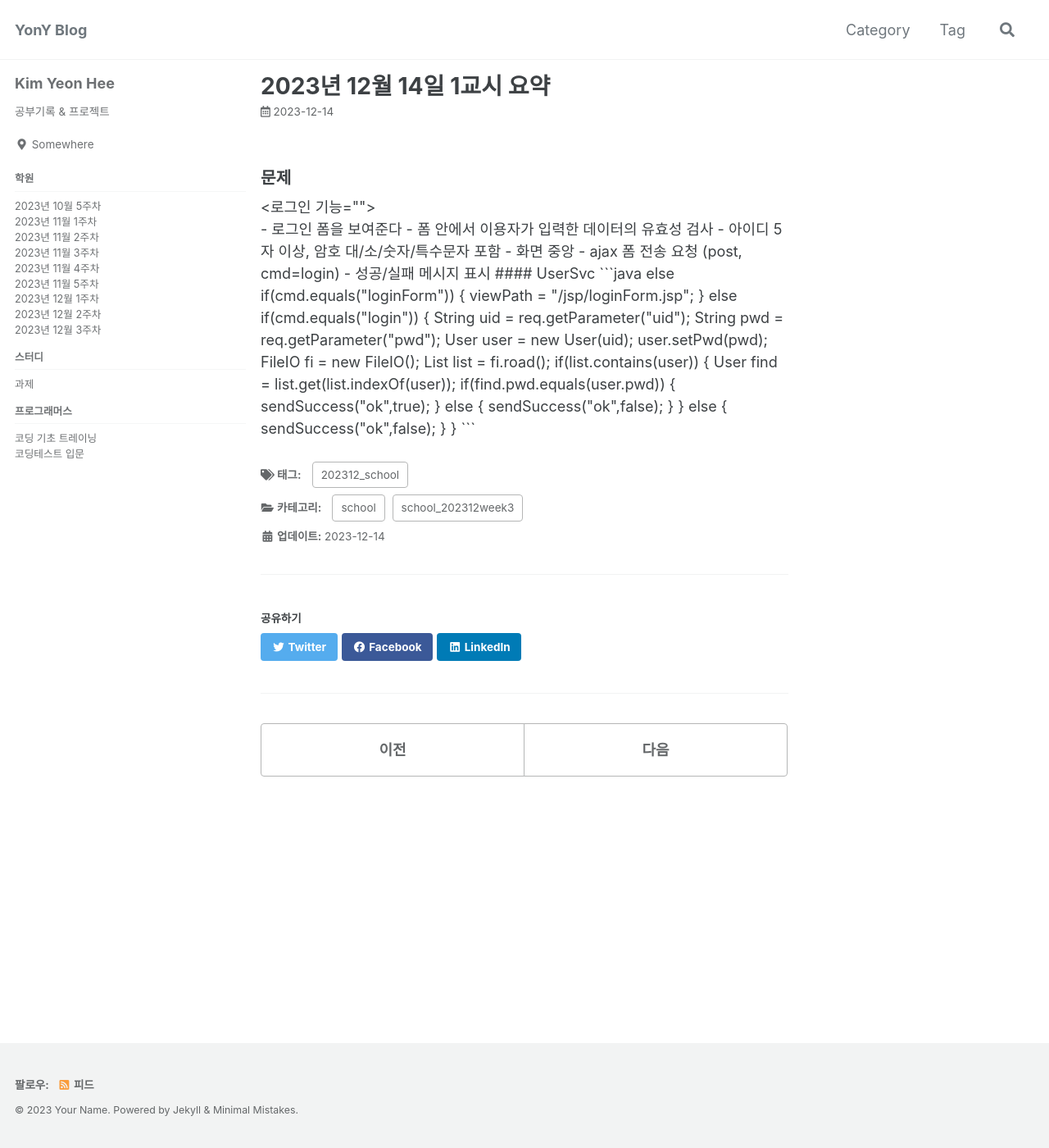
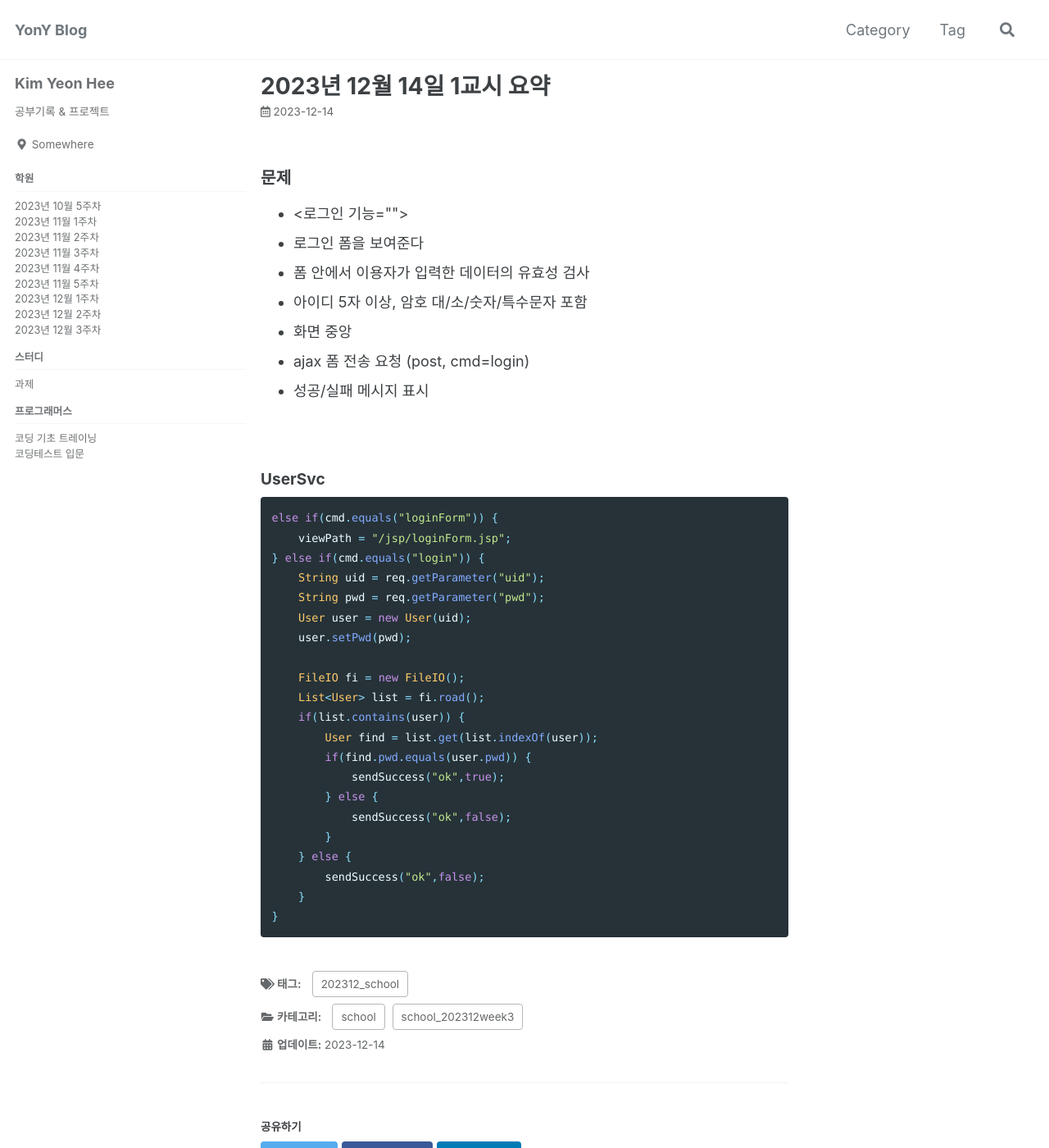
Before and after one commit to YonY-K/YonY-K.github.io, a Jekyll site: the page built from school/school_202312week3/_posts/2023-12-14/2023-12-14-20231214_4period.md, in a window 1280 px wide and 1400 px high. Shown: the whole window at 82% size. Built offline with Jekyll 4.4.1, drawn with Linux system fonts in a browser that asks for light colours; cached includes are drawn as plain includes.

Commit message:
posts modify

```diff
--- a/school/school_202312week3/_posts/2023-12-14/2023-12-14-20231214_4period.md
+++ b/school/school_202312week3/_posts/2023-12-14/2023-12-14-20231214_4period.md
@@ -5,7 +5,7 @@ tag: 202312_school
 
 ### 문제
 
-<로그인 기능> <br>
+- <로그인 기능> <br>
 - 로그인 폼을 보여준다
 - 폼 안에서 이용자가 입력한 데이터의 유효성 검사
 - 아이디 5자 이상, 암호 대/소/숫자/특수문자 포함
@@ -13,6 +13,7 @@ tag: 202312_school
 - ajax 폼 전송 요청 (post, cmd=login)
 - 성공/실패 메시지 표시
 
+<br>
 
 #### UserSvc
 
```
